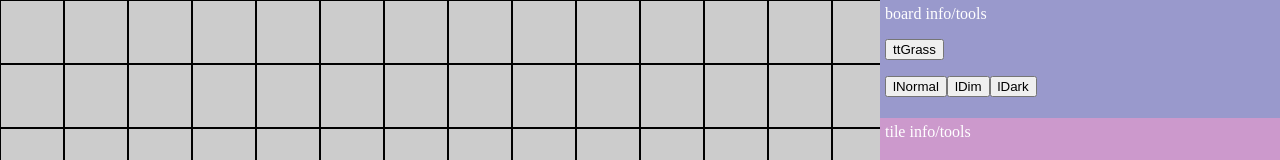
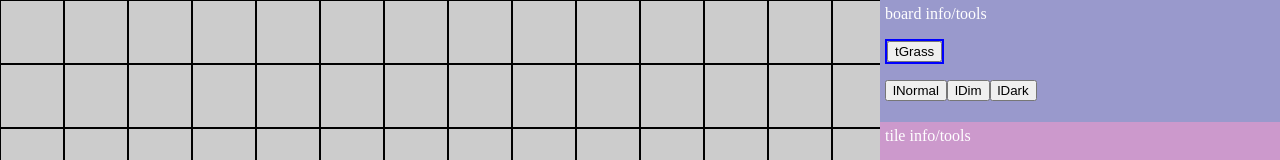
Before and after one commit to dfb/gmtools, a Svelte app: page / in a window 1280 px wide. Shown: the top 160 px of the page. Built offline with nearby package versions, Linux system fonts and the light colour scheme.

Commit message:
show currently selected tool

```diff
--- a/src/App.svelte
+++ b/src/App.svelte
@@ -2,21 +2,21 @@
 import { onMount } from 'svelte';
 import * as K from 'konva';
 
-const GRID_W = 50; // number of tiles in X and Y. TODO: this will become configurable
-const GRID_H = 40;
+const GRID_W = 20; // number of tiles in X and Y. TODO: this will become configurable
+const GRID_H = 15;
 const TILE_SIZE = 64; // size of tiles in pixels in both X and Y directions
 
-let curPaintTool = null; // one of the names of the paintTools, i.e. which one is currently selected
-let paintToolRows = [ // list of rows of objects describing different tools you can paint with. name must be unique.
+let paintToolRows = [ // list of rows of objects describing different tools you can paint with. id must be unique.
     [
-        {name:'ttGrass', propName:'type', propValue:'ttGrass'}
+        {id:'tGrass', propName:'type', propValue:'ttGrass'}
     ],
     [
-        {name:'lNormal', propName:'light', propValue:'#00000000'},
-        {name:'lDim', propName:'light', propValue:'#00000050'},
-        {name:'lDark', propName:'light', propValue:'#00000090'}
+        {id:'lNormal', propName:'light', propValue:'#00000000'},
+        {id:'lDim', propName:'light', propValue:'#00000050'},
+        {id:'lDark', propName:'light', propValue:'#00000090'}
     ],
 ]
+let curPaintTool = paintToolRows[0][0]; // one of the paintTools, i.e. which one is currently selected
 
 // hackery: the canvas/stage element is abs positioned so that as you resize the window, the right pane doesn't shift offscreen.
 // to make this work, we have an in-DOM element (called stagePlaceholder) that the browser resizes as needed, and then anytime
@@ -226,7 +226,9 @@ function SelectPaintTool(tool)
                 {#each paintToolRows as row}
                     <p>
                     {#each row as tool}
-                        <button on:click={()=>SelectPaintTool(tool)}>{tool.name}</button>
+                        <paintTool class:selected={curPaintTool && curPaintTool.id == tool.id}>
+                            <button on:click={()=>SelectPaintTool(tool)}>{tool.id}</button>
+                        </paintTool>
                     {/each}
                     </p>
                 {/each}
@@ -309,4 +311,12 @@ screen {
     #actualStageHolder {
         position:absolute;
     }
+
+paintTool {
+    display:inline-block;
+}
+
+paintTool.selected {
+    border:solid blue 2px;
+}
 </style>
```
